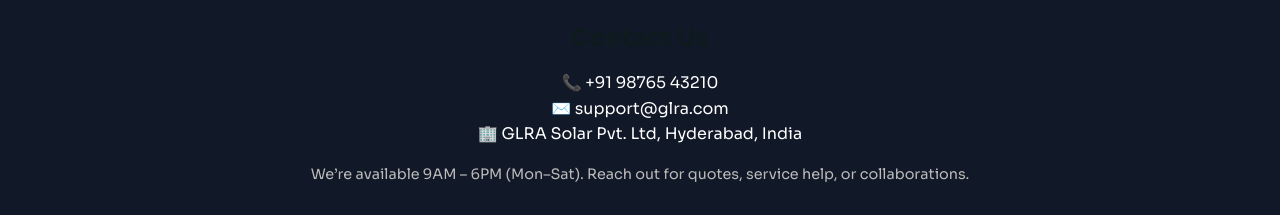
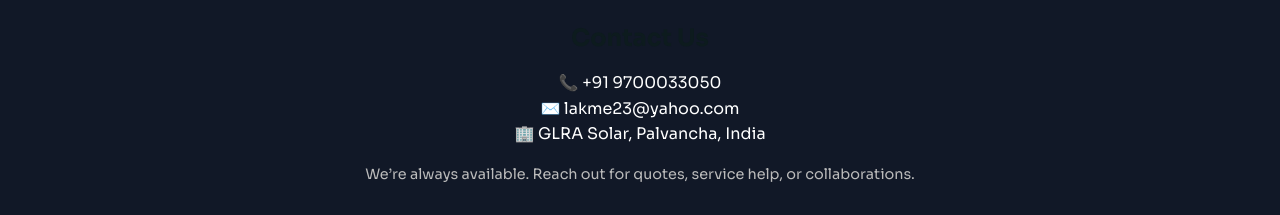
Before and after one commit to arch-124/glra, a React (Create React App) app in the folder frontend/: page / in a window 1280 px wide. Shown: the part 2190-2405 px from the top of the page. Built offline with nearby package versions, Linux system fonts and the light colour scheme.

Commit message:
Footer.js

```diff
--- a/frontend/src/components/Footer.js
+++ b/frontend/src/components/Footer.js
@@ -4,11 +4,11 @@
   return (
     <footer id="contact-section" style={styles.footer}>
       <h3 style={styles.title}>Contact Us</h3>
-      <p>📞 +91 98765 43210</p>
-      <p>✉️ support@glra.com</p>
-      <p>🏢 GLRA Solar Pvt. Ltd, Hyderabad, India</p>
+      <p>📞 +91 9700033050</p>
+      <p>✉️ lakme23@yahoo.com</p>
+      <p>🏢 GLRA Solar, Palvancha, India</p>
       <p style={styles.note}>
-        We’re available 9AM – 6PM (Mon–Sat). Reach out for quotes, service help, or collaborations.
+        We’re always available. Reach out for quotes, service help, or collaborations.
       </p>
     </footer>
   );
```
